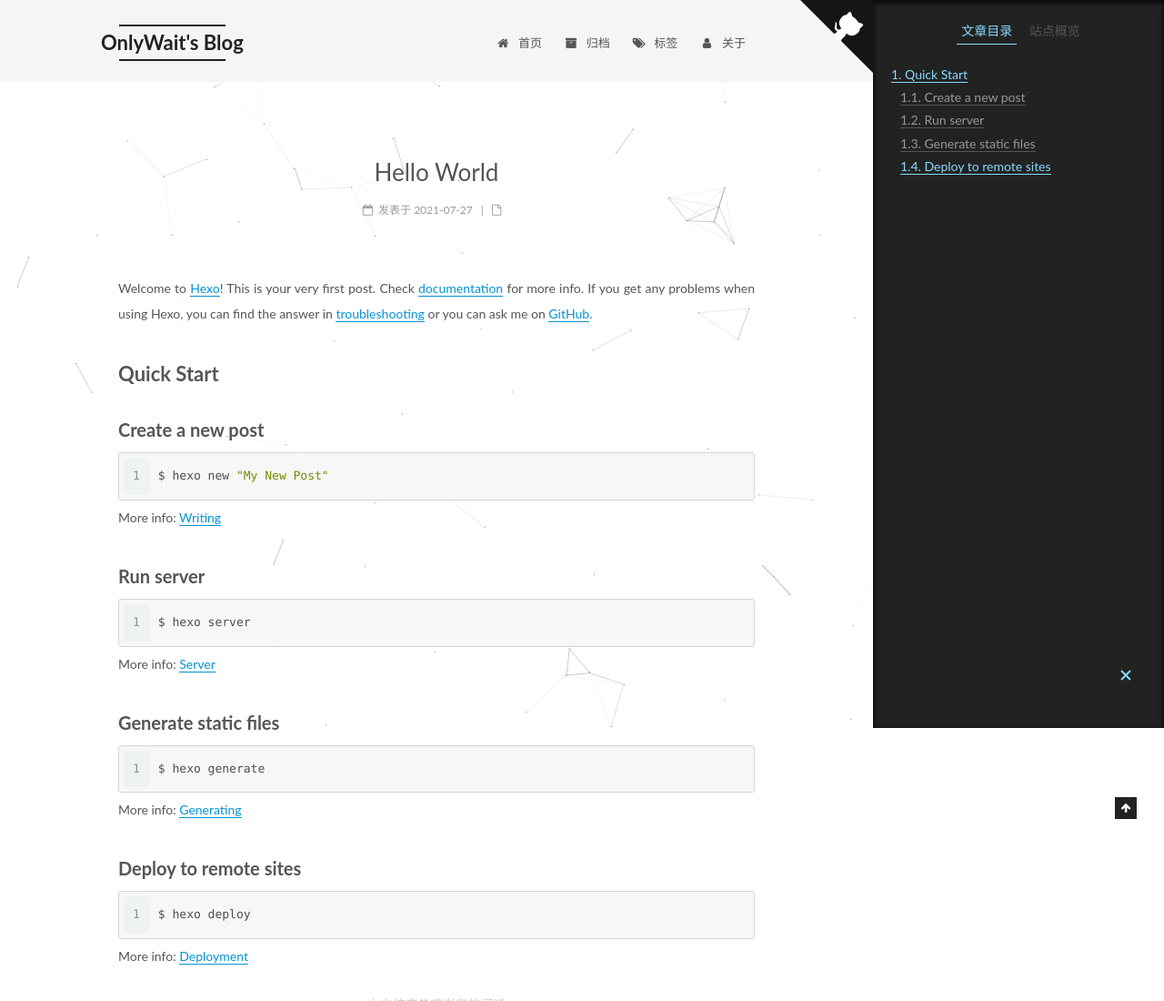
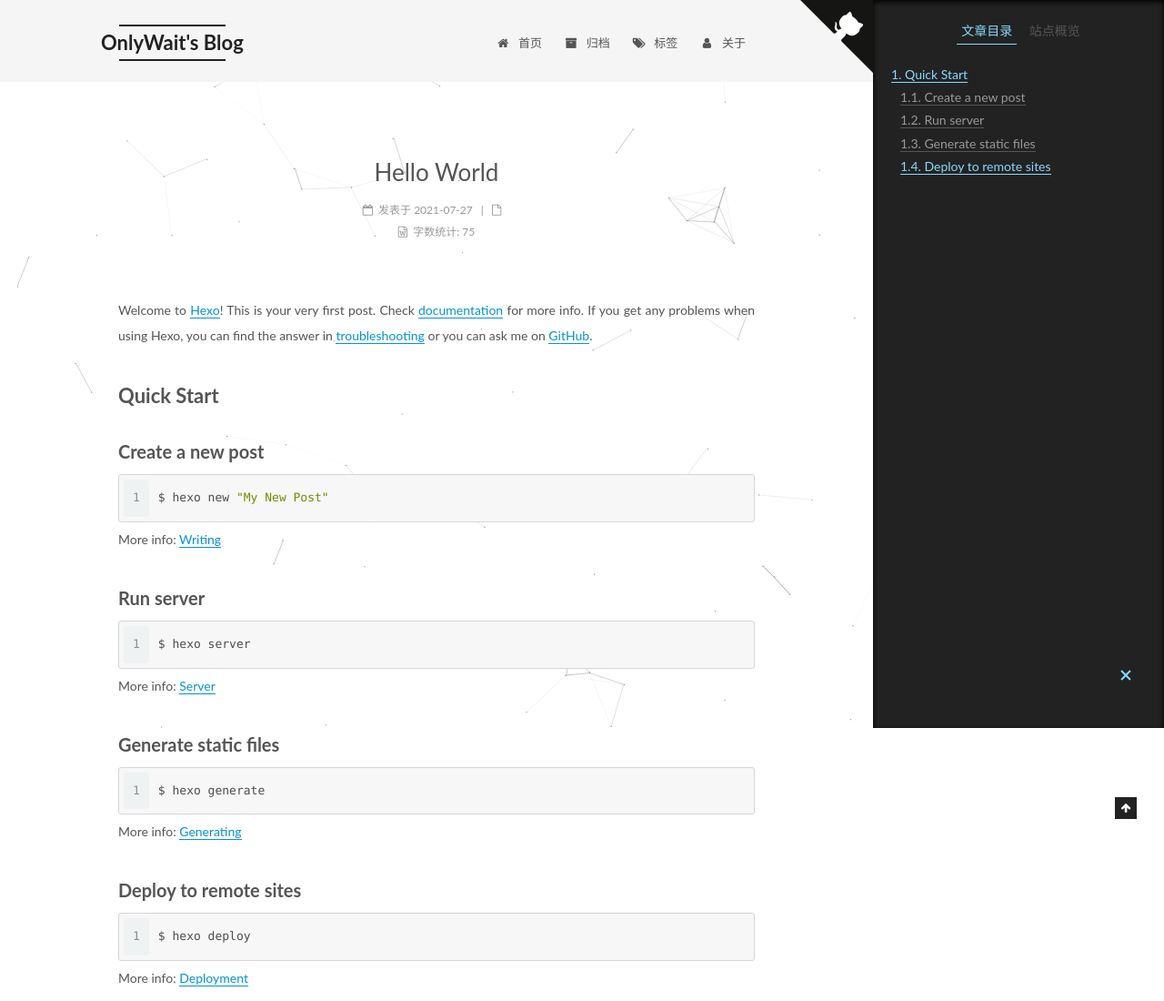
Before and after one commit to sunaoxin/sunaoxin.github.io, a plain HTML site: page 2021/07/27/hello-world/index.html in a window 1280 px wide. Shown: the top 1100 px of the page at 91% size. Drawn offline with Linux system fonts and the light colour scheme; some packages are replaced by stand-ins of ours; a script that the page names is missing.

Commit message:
Site updated: 2021-07-29 11:15:05

```diff
--- a/2021/07/27/hello-world/index.html
+++ b/2021/07/27/hello-world/index.html
@@ -317,6 +317,25 @@ color="0,0,255" opacity='0.7' zIndex="-2" count="50" src="//cdn.bootcss.com/canv
             </span>
 
 
+
+            <div class="post-wordcount">
+
+
+                <span class="post-meta-item-icon">
+                  <i class="fa fa-file-word-o"></i>
+                </span>
+
+                  <span class="post-meta-item-text">字数统计&#58;</span>
+
+                <span title="字数统计">
+                  75
+                </span>
+
+
+
+
+
+            </div>
 
 
 
```
Also changed, not shown: index.html (+19 -0 lines), images/favicon-16x16-next.png, images/favicon-32x32-next.png.
